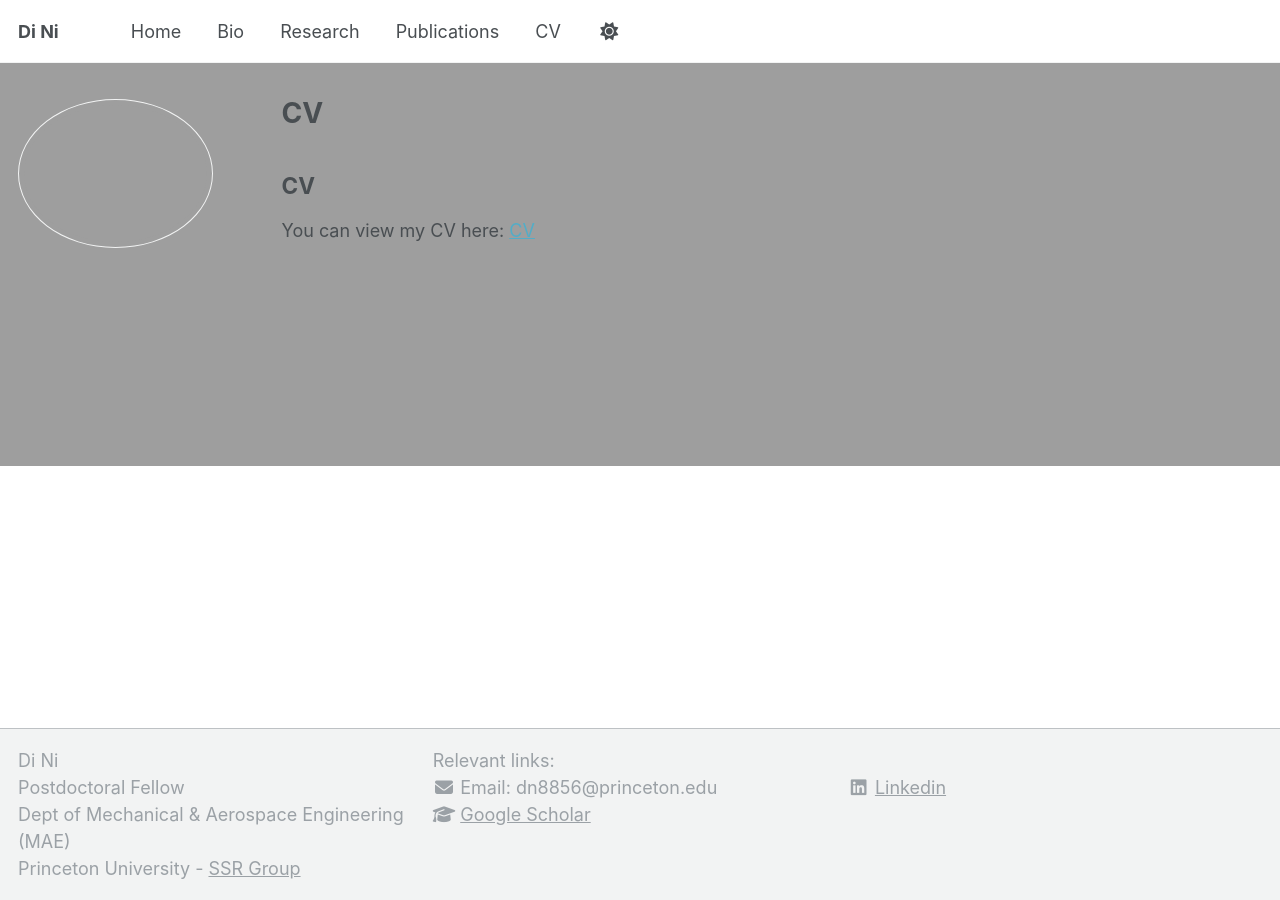
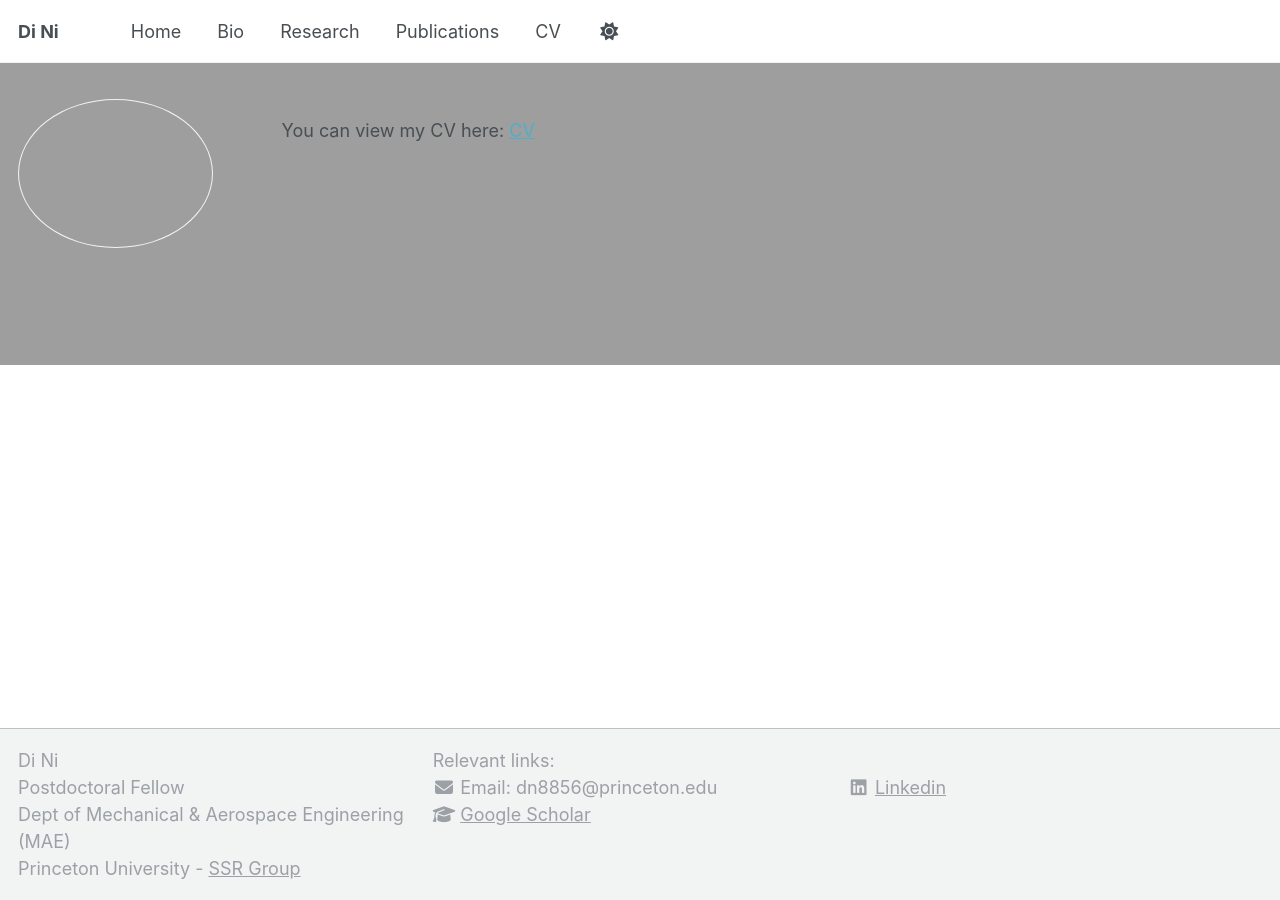
Before and after one commit to di-ni/di-ni.github.io, a Jekyll site: the page built from _pages/cv.md, in a window 1280 px wide. Built offline with Jekyll 4.4.1, drawn with Linux system fonts in a browser that asks for light colours; our own code applies the rules of GitHub Pages for plain Markdown files.

Commit message:
Update cv.md

```diff
--- a/_pages/cv.md
+++ b/_pages/cv.md
@@ -7,6 +7,6 @@ author_profile: true
 #   - /resume
 ---
 
-## CV
+<!-- ## CV -->
 
 You can view my CV here: [CV](https://drive.google.com/file/d/1dDEJLMybpB17KFWRsOk6mhkTPZOleokU/view?usp=sharing)
```
